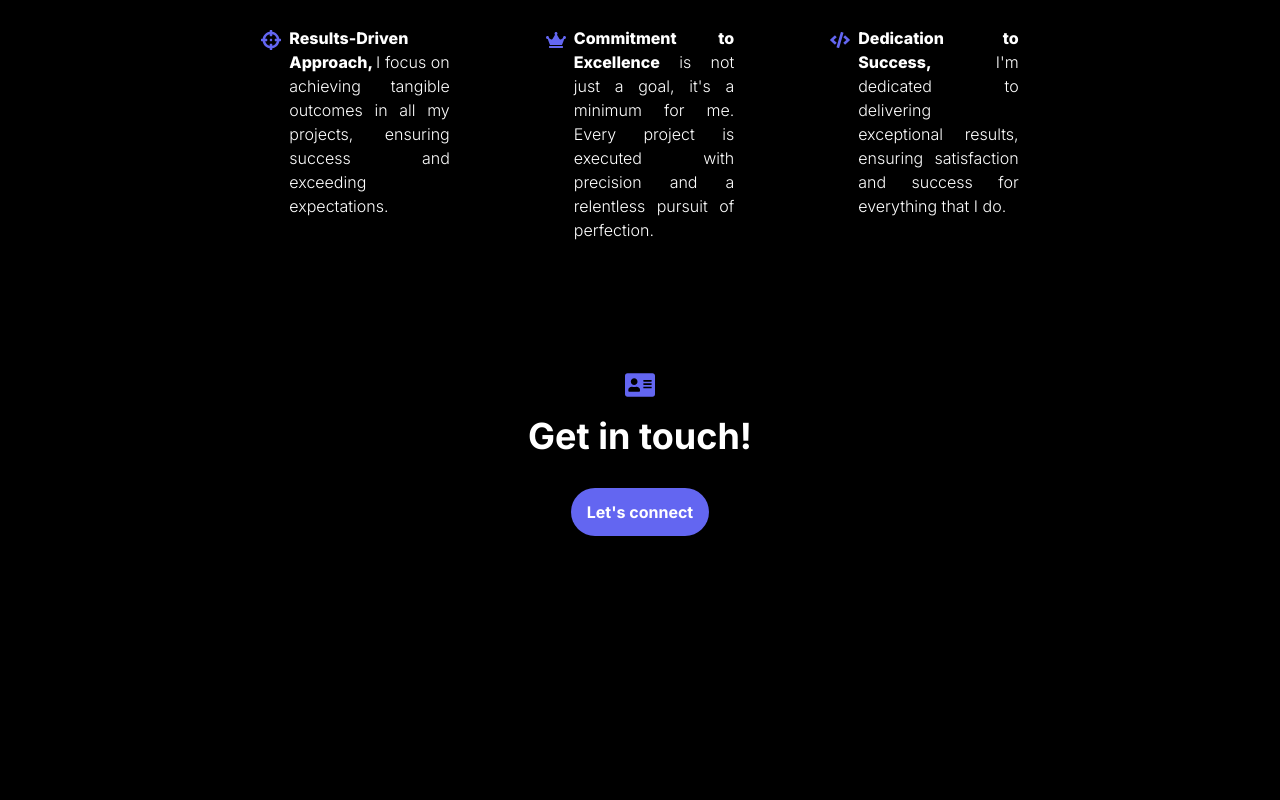
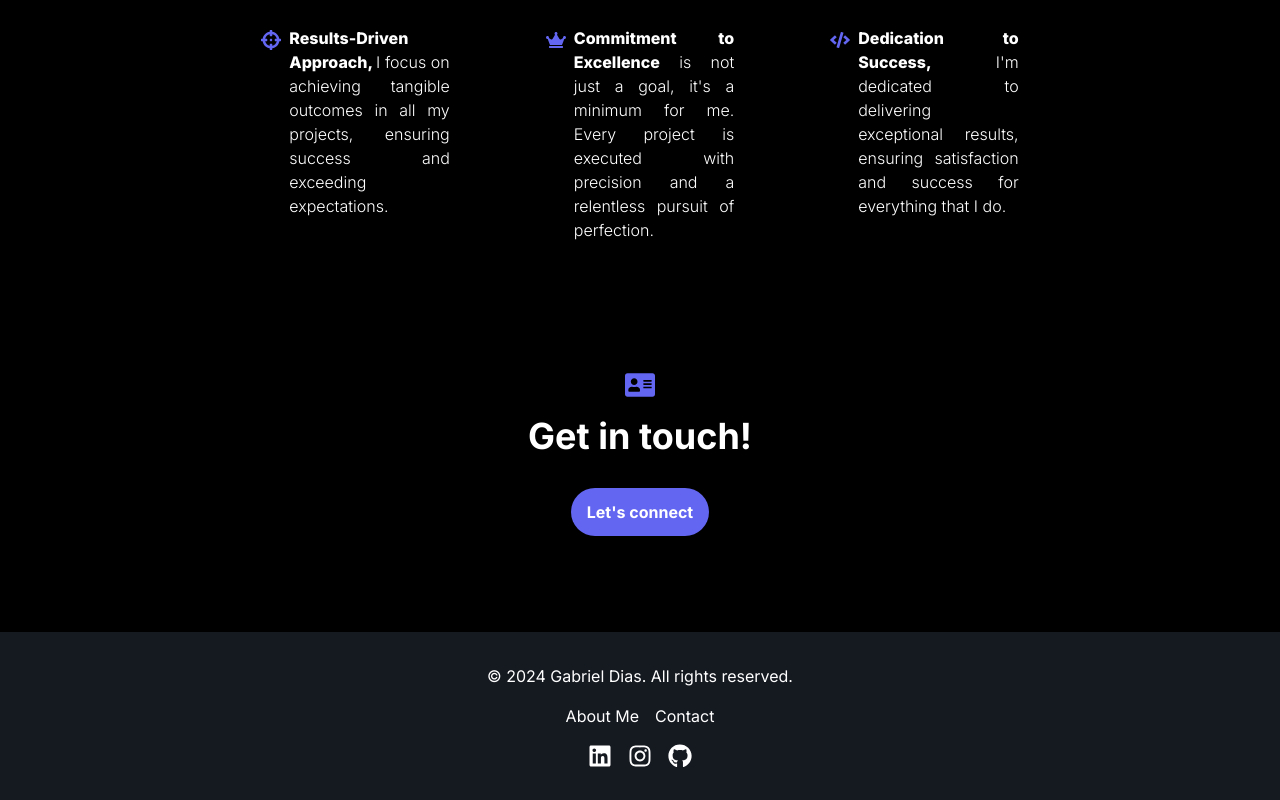
Before and after one commit to gabrieldias102/gdias.tech, a Next.js app: page /home in a window 1280 px wide. Shown: the part 1756-2556 px from the top of the page. Before the commit the page ends 2324 px from the top, so only its background shows below. Built offline with nearby package versions, Linux system fonts and the light colour scheme.

Commit message:
Adding footer component with basic information

```diff
--- a/src/app/components/Contact/index.tsx
+++ b/src/app/components/Contact/index.tsx
@@ -3,7 +3,7 @@ import { FaAddressCard } from "react-icons/fa";
 
 export default function Contact() {
   return (
-    <div className="h-full flex flex-col mx-auto text-center py-8 px-20">
+    <div className="h-full flex flex-col mx-auto text-center py-8 px-20 pb-24">
       <div className="mx-auto pb-4">
         <FaAddressCard color={"#6366F1"} size={30} />
       </div>
--- /dev/null
+++ b/src/app/components/Footer/index.tsx
@@ -0,0 +1,45 @@
+import { FaLinkedin, FaInstagram, FaGithub } from "react-icons/fa";
+
+export default function Footer() {
+  return (
+    <div className="h-full flex flex-col mx-auto text-center py-8 bg-dark-background-secondary text-white">
+      <div className="mb-4">
+        <p>&copy; 2024 Gabriel Dias. All rights reserved.</p>
+      </div>
+      <div className="flex justify-center space-x-4 mb-4">
+        <a href="/about" className="hover:underline">
+          About Me
+        </a>
+        <a href="/contact" className="hover:underline">
+          Contact
+        </a>
+      </div>
+      <div className="flex justify-center space-x-4">
+        <a
+          href="https://www.linkedin.com/in/gabrieldias102"
+          target="_blank"
+          rel="noopener noreferrer"
+          aria-label="LinkedIn"
+        >
+          <FaLinkedin size={24} />
+        </a>
+        <a
+          href="https://www.instagram.com/gabriel.dias102"
+          target="_blank"
+          rel="noopener noreferrer"
+          aria-label="Instagram"
+        >
+          <FaInstagram size={24} />
+        </a>
+        <a
+          href="https://www.github.com/gabrieldias102"
+          target="_blank"
+          rel="noopener noreferrer"
+          aria-label="GitHub"
+        >
+          <FaGithub size={24} />
+        </a>
+      </div>
+    </div>
+  );
+}
--- a/src/app/home/page.tsx
+++ b/src/app/home/page.tsx
@@ -5,6 +5,7 @@ import Technologies from "@/Technologies";
 import Strengths from "@/Strengths";
 import ImageGallery from "@/ImageGallery";
 import Contact from "@/Contact";
+import Footer from "@/Footer";
 
 export default function Home() {
   return (
@@ -14,6 +15,7 @@ export default function Home() {
       <Technologies />
       <Strengths />
       <Contact />
+      <Footer />
     </div>
   );
 }
```
